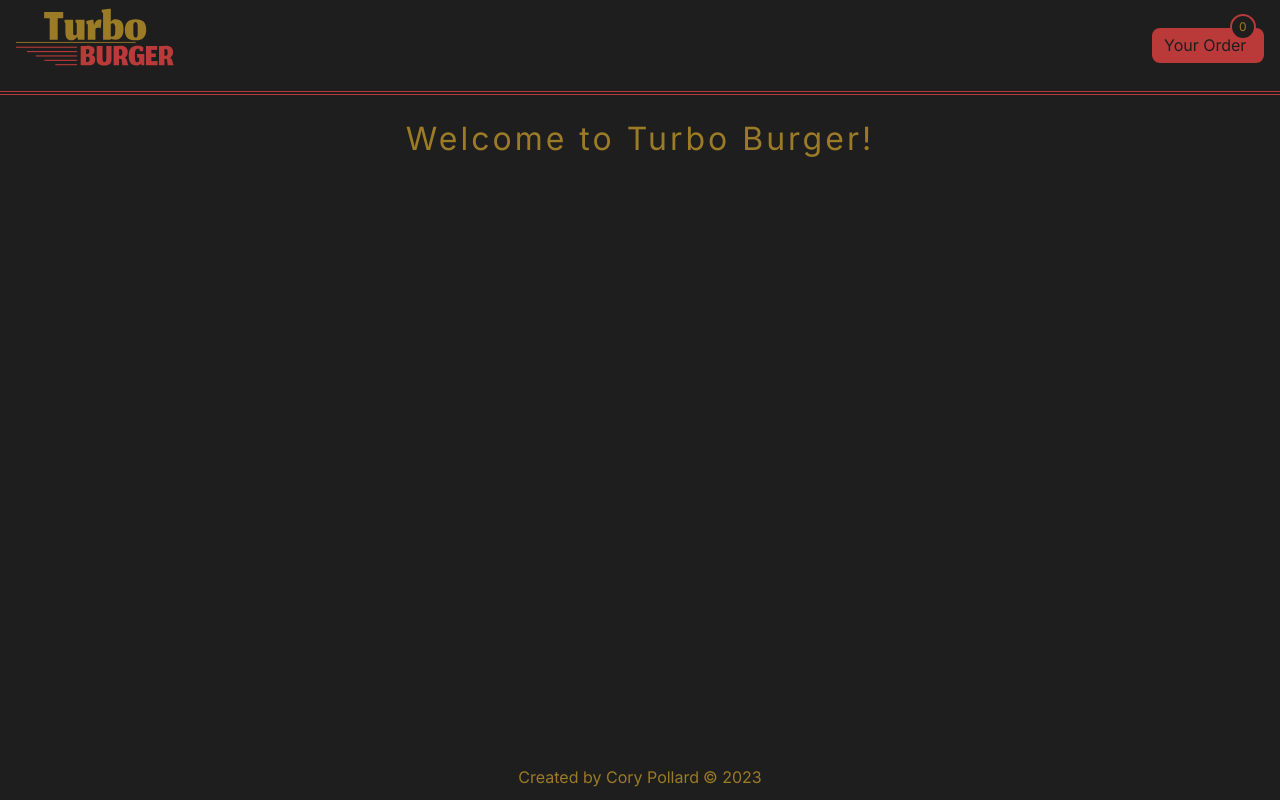
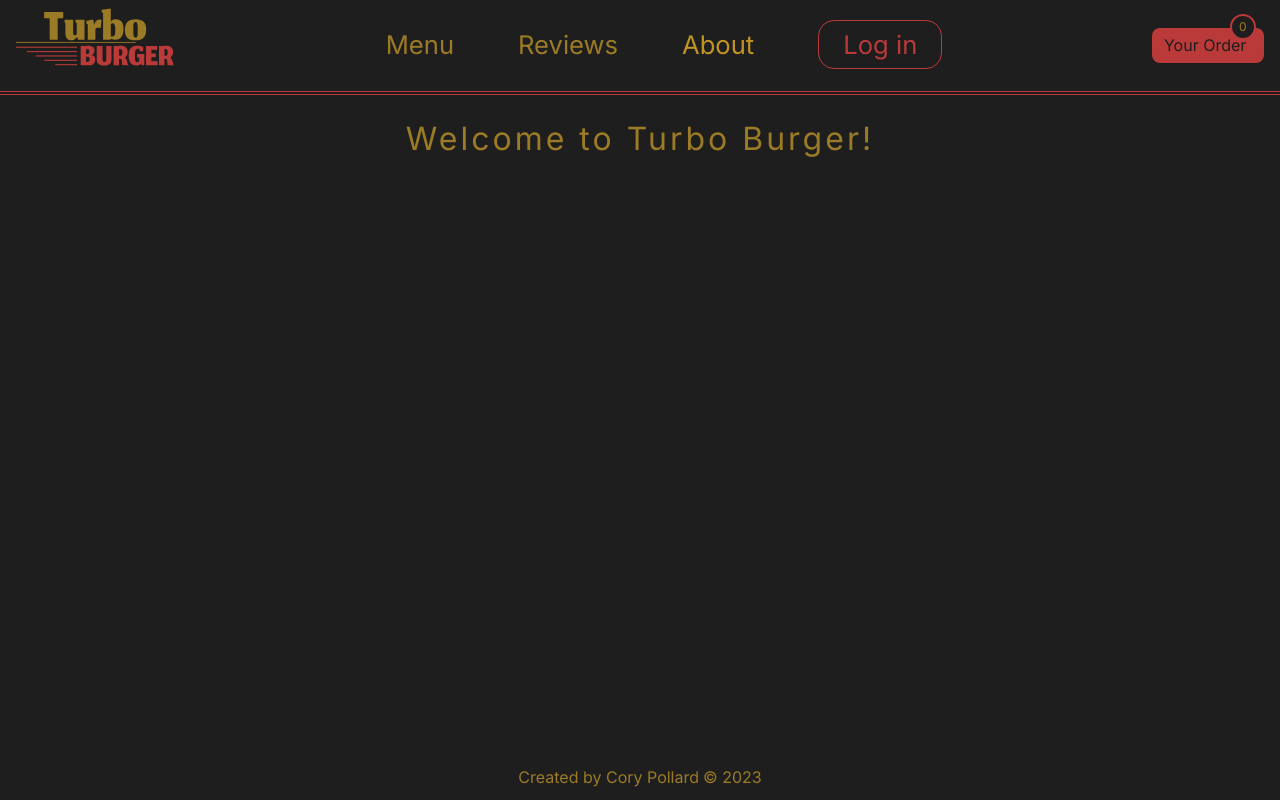
Before and after one commit to SpectreAscended/turbo-burger, a React (Vite) app: page / in a window 1280 px wide. Built offline with nearby package versions, Linux system fonts and the light colour scheme; no server answers; a web font is replaced by a local one.

Commit message:
rebuilt main desktop nav and added styles

```diff
--- a/src/components/UI/hamburger/hamburger.scss
+++ b/src/components/UI/hamburger/hamburger.scss
@@ -34,7 +34,7 @@
   }
 }
 
-@media only screen and (min-width: $bp-desktop-small) {
+@media only screen and (min-width: $bp-tablet-large) {
   .hamburger {
     display: none;
   }
--- a/src/components/header/Header.tsx
+++ b/src/components/header/Header.tsx
@@ -25,7 +25,7 @@ const Header: React.FC = () => {
       <header className="header">
         <div className="header-content">
           <Logo />
-          {/* <MainNav /> */}
+          <MainNav />
           <div className="header-actions">
             <Hamburger onClick={showMenuHandler} />
             <OrderBtn />
--- a/src/components/mainNav/MainNav.scss
+++ b/src/components/mainNav/MainNav.scss
@@ -1,104 +1,50 @@
-// TODO convert file to scss
-.active {
-  color: var(--color-primary-light);
-}
+@import '../../index.scss';
 
-.nav {
-  width: 100%;
-}
-
-.nav-list {
-  display: flex;
-  list-style: none;
-  font-size: 2.4rem;
-  justify-items: center;
-  align-items: center;
-  margin-left: 3rem;
-  gap: 3rem;
-}
-
-.nav a {
-  color: var(--color-primary);
-}
-
-.order a {
-  background-color: var(--color-secondary);
-  padding: 1rem 1rem;
-  border-radius: 1rem;
-  color: var(--color-background);
-  transition: background 250ms ease;
-}
-
-.order a:hover {
-  background-color: var(--color-secondary-light);
-}
-
-.order {
-  position: relative;
-}
-
-.badge {
-  position: absolute;
-  display: flex;
-  align-items: center;
-  justify-content: center;
-  font-size: 1.2rem;
-  top: -30%;
-  font-weight: 700;
-  height: 3rem;
-  width: 3rem;
-  right: 1rem;
-  background-color: var(--color-background);
-  padding: 0.5rem;
-  border-radius: 50%;
-  border: 4px solid var(--color-secondary);
-  transition: border-color 250ms ease;
-}
-
-.order a:hover ~ .badge {
-  border: 4px solid var(--color-secondary-light);
-}
-
-.animate-badge {
-  animation: bump 750ms infinite;
-}
-
-.auth a {
-  color: var(--color-secondary);
-  margin-left: auto;
-  color: var(--color-secondary);
-  border: 1px solid currentColor;
-  padding: 1rem;
-  border-radius: 1rem;
-  transition: background-color 250ms, color 250ms ease-in;
-}
-
-.auth a:hover {
-  background-color: var(--color-secondary);
-  color: var(--color-background);
-}
-
-@keyframes bump {
-  0% {
-    scale: 1;
-    transform: translateY(0);
+.main-nav {
+  &__list {
+    display: none;
   }
 
-  50% {
-    scale: 1.035;
-    transform: translateY(-0.25rem);
+  &__link {
+    color: inherit;
+    transition: color 250ms ease-in-out;
+
+    &:hover,
+    &--active {
+      color: var(--color-primary-light);
+    }
   }
 
-  80% {
-    scale: 1;
-    transform: translateY(0);
+  &__login {
+    color: var(--color-secondary);
+    padding: 0.5rem 1.5rem;
+    border: 1px solid currentColor;
+    border-radius: 1rem;
+    transition: background 350ms, color 350ms ease-in-out;
+
+    &:hover,
+    &--active {
+      background-color: var(--color-secondary);
+      color: var(--color-dark);
+      padding: 0.5rem 1.5rem;
+      border: 1px solid var(--color-secondary);
+      border-radius: 1rem;
+    }
   }
 
-  90% {
-    transform: translateY(-0.15rem);
+  @media only screen and (min-width: $bp-tablet-large) {
+    &__list {
+      display: flex;
+      justify-content: space-between;
+      font-size: 1.2rem;
+      gap: 2.5rem;
+    }
   }
 
-  10% {
-    transform: translateY(0);
+  @media only screen and (min-width: $bp-desktop-small) {
+    &__list {
+      font-size: 1.6rem;
+      gap: 4rem;
+    }
   }
 }
--- a/src/components/mainNav/MainNav.tsx
+++ b/src/components/mainNav/MainNav.tsx
@@ -1,43 +1,49 @@
-import { useState, useEffect } from 'react';
 import { NavLink } from 'react-router-dom';
-import './MainNav.scss';
+import './mainNav.scss';
 
 const MainNav: React.FC = () => {
-  useEffect(() => {}, []);
-
   return (
-    <nav className="nav">
-      <ul className="nav-list">
+    <nav className="main-nav">
+      <ul className="main-nav__list">
+        <li>
+          <NavLink
+            to="/menu"
+            className={({ isActive }) =>
+              isActive ? 'main-nav__link--active' : 'main-nav__link'
+            }
+          >
+            Menu
+          </NavLink>
+        </li>
+        <li>
+          <NavLink
+            to="/reviews"
+            className={({ isActive }) =>
+              isActive ? 'main-nav__link--active' : 'main-nav__link'
+            }
+          >
+            Reviews
+          </NavLink>
+        </li>
         <li>
           <NavLink
             to="/"
-            className={({ isActive }) => (isActive ? 'active' : undefined)}
+            className={({ isActive }) =>
+              isActive ? 'main-nav__link--active' : 'main-nav__link'
+            }
           >
             About
           </NavLink>
         </li>
         <li>
           <NavLink
-            to="menu"
-            className={({ isActive }) => (isActive ? 'active' : undefined)}
+            to="/login"
+            className={({ isActive }) =>
+              isActive ? 'main-nav__login--active' : 'main-nav__login'
+            }
           >
-            Menu
+            Log in
           </NavLink>
-        </li>
-        <li>
-          <NavLink
-            to="reviews"
-            className={({ isActive }) => (isActive ? 'active' : undefined)}
-          >
-            Reviews
-          </NavLink>
-        </li>
-        {/* <li className={orderClasses()} onClick={buttonBounceHandler}>
-          <NavLink to="order">Your Order</NavLink>
-          <div className={classes.badge}>5</div>
-        </li> */}
-        <li className="auth">
-          <NavLink to="auth">Log in</NavLink>
         </li>
       </ul>
     </nav>
@@ -45,3 +51,10 @@ const MainNav: React.FC = () => {
 };
 
 export default MainNav;
+
+// <NavLink
+// to="/"
+// className={({ isActive }) => (isActive ? 'active' : undefined)}
+// >
+// About
+// </NavLink>
--- a/src/index.scss
+++ b/src/index.scss
@@ -19,6 +19,7 @@
 $bp-mobile-small: 21.5em;
 $bp-mobile-large: 30em;
 $bp-tablet: 42.5em;
+$bp-tablet-large: 50em;
 $bp-desktop-small: 75em;
 $bp-desktop-medium: 87.5em;
 $bp-desktop-large: 100em;
```
